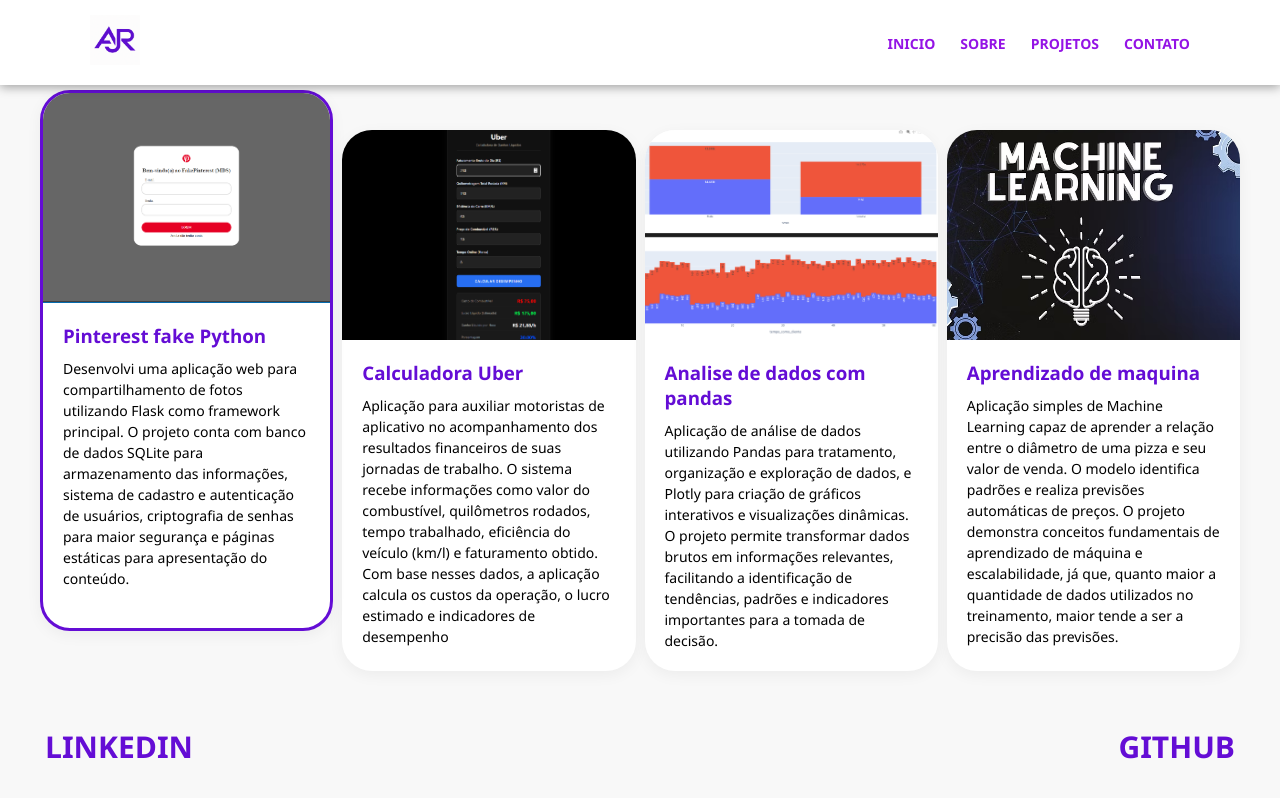
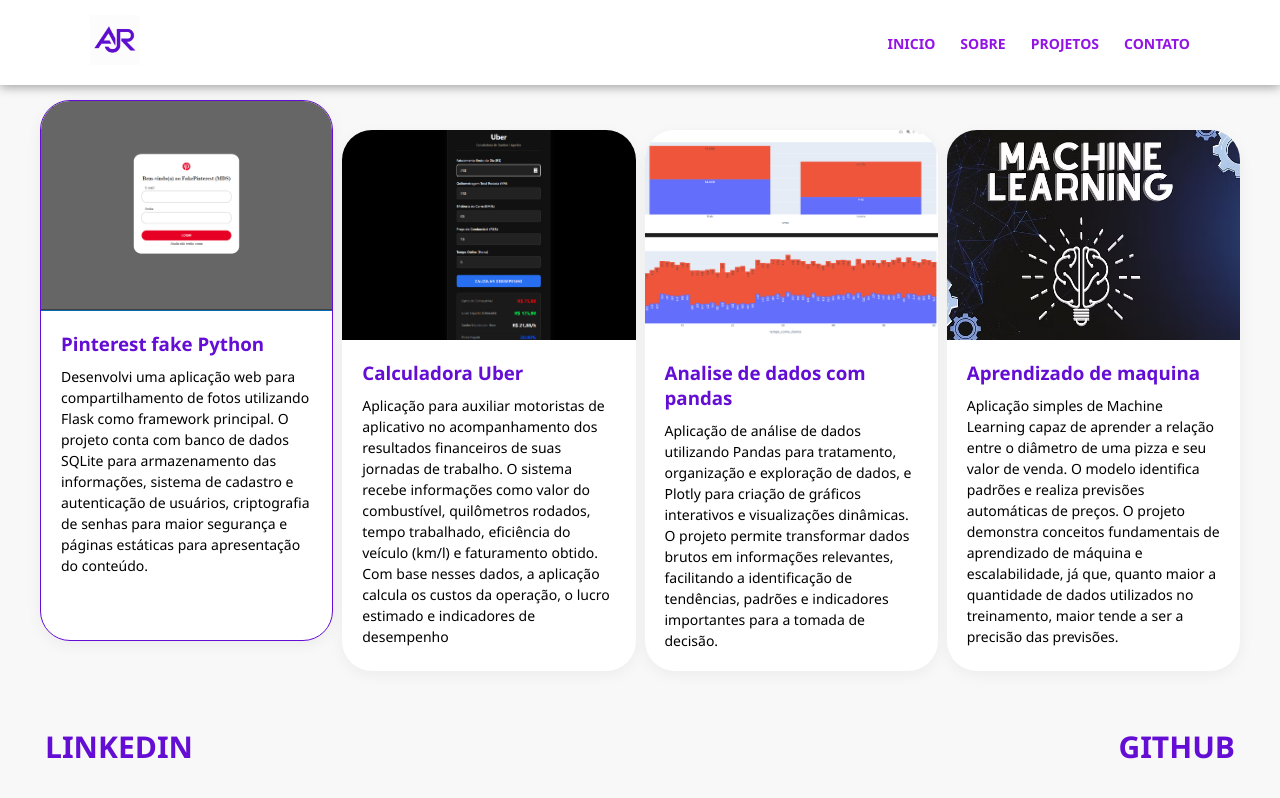
Before and after one commit to almeydajunior74-hub/PORTIFOLIO_2026, a plain HTML site: page index.html in a window 1280 px wide. In both pictures the pointer is over the element 186 px from the left and 1794 px from the top of the page. Shown: the part 1394-2192 px from the top of the page. Drawn offline with Linux system fonts and the light colour scheme; a script that the page names is missing.

Commit message:
Fix hover effect on project card

```diff
--- a/style.css
+++ b/style.css
@@ -212,8 +212,8 @@
 }
 
 .project-card:hover{
-    transform:translateY(-40px);
-    border: solid var(--roxo)
+    transform:translateY(-30px);
+    border: 1px solid var(--roxo)
 }
 
 .project-img-placeholder,
```
